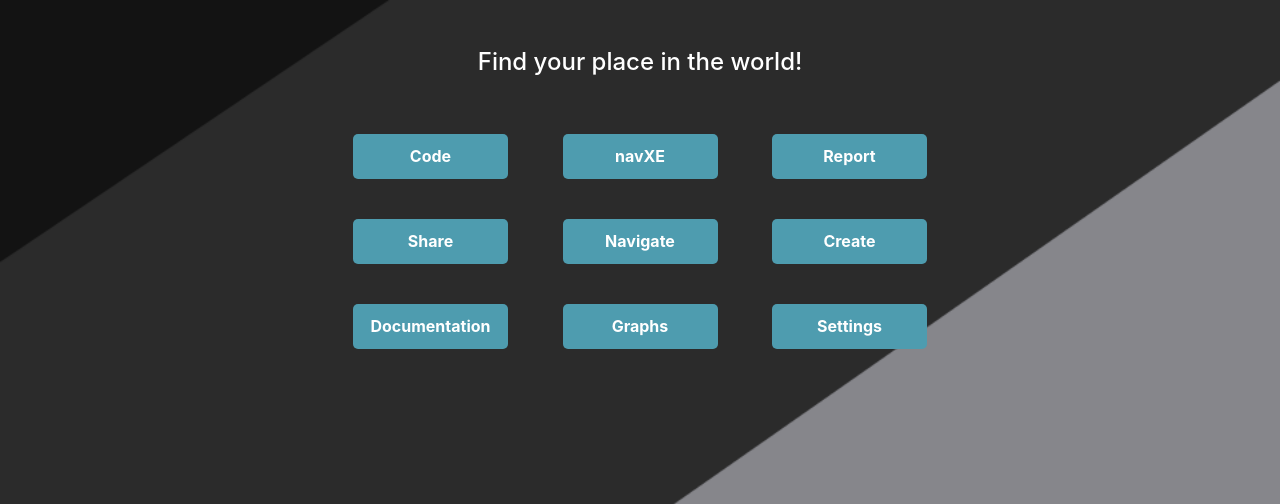
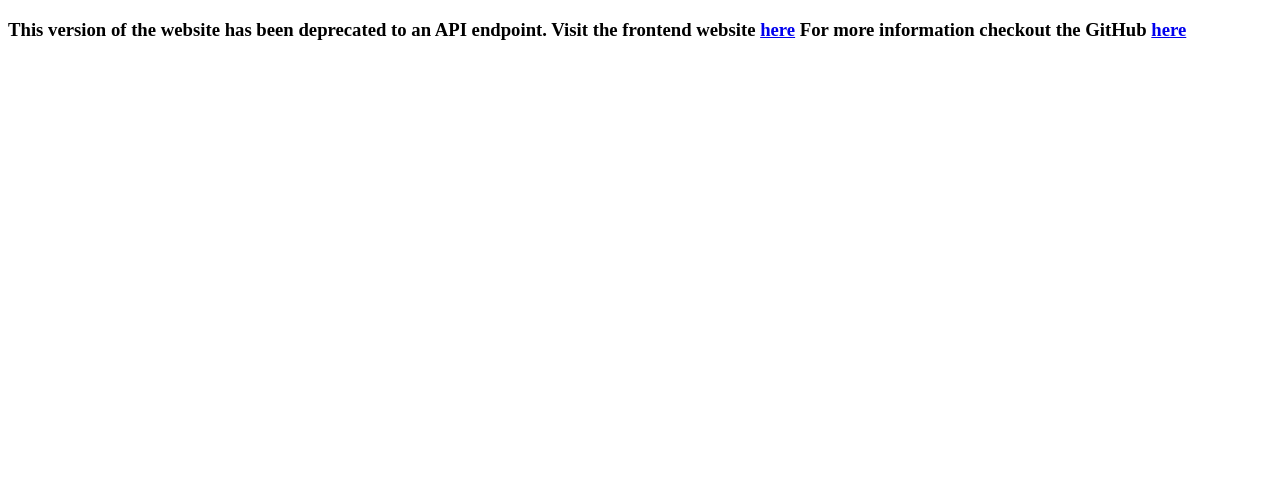
Before and after one commit to frroossst/navXE, a Flask app: page / in a window 1280 px wide. Shown: the top 504 px of the page. Run offline with Flask 2, Linux system fonts and the light colour scheme; some libraries are stand-ins or nearby versions.

Commit message:
deprecation --fix

```diff
--- a/website/templates/deprecated.html
+++ b/website/templates/deprecated.html
@@ -6,8 +6,8 @@
 
     <body>
         <h3>
-            This version of this site has been deprecated to an API endpoint. Visit the frontend website <a href="https://navxe.netlify.app">here</a>
-            For more information GitHub is linked <a href="https://github.com/frroossst/navXE">here</a>
+            This version of the website has been deprecated to an API endpoint. Visit the frontend website <a href="https://navxe.netlify.app">here</a>
+            For more information checkout the GitHub <a href="https://github.com/frroossst/navXE">here</a>
         </h3>
     </body>
 
--- a/website/views.py
+++ b/website/views.py
@@ -25,10 +25,12 @@ def check_https():
 @views.route('/')
 def home():
     check_https()
-    return render_template("base.html")
+    return render_template("deprecated.html")
 
 @views.route("/navigate",methods=["GET","POST"])
 def navigate():
+
+    return render_template("deprecated.html")
 
     print("[LOG] redirect to /navigate")
     print(request.form)
@@ -69,43 +71,51 @@ def navigate():
             return redirect(url_for("views.qr_scan"))
 
 
-    return render_template("navigate.html")
 
 @views.route("/graphs")
 def graphs():
+    return render_template("deprecated.html")
     return "Look at all the user generated maps"
 
 @views.route("/create")
 def create():
+    return render_template("deprecated.html")
     return "This is where you create a new graph"
 
 @views.route("/code")
 def code():
+    return render_template("deprecated.html")
     return "<a href='https://github.com/frroossst/navXE'>GitHub Link</a>"
 
 @views.route("/login")
 def login():
+    return render_template("deprecated.html")
     return "Login Page"
 
 @views.route("/docs")
 def docs():
+    return render_template("deprecated.html")
     return "Documentation"
 
 @views.route("/reports")
 def reports():
+    return render_template("deprecated.html")
     return "Cannot submit reports as of now!"
 
 @views.route("/share")
 def share():
+    return render_template("deprecated.html")
     return render_template("share.html")
 
 @views.route("/settings")
 def settings():
+    return render_template("deprecated.html")
     return "Configure your settings"
 
 @views.route("/qr",methods=["GET","POST"])
 def qr_scan():
 
+    return render_template("deprecated.html")
     if request.method == "POST":
         scanned_value = request.form.get("qr-scan-value")
         print(f"[LOG] qr read as {scanned_value}")
```
